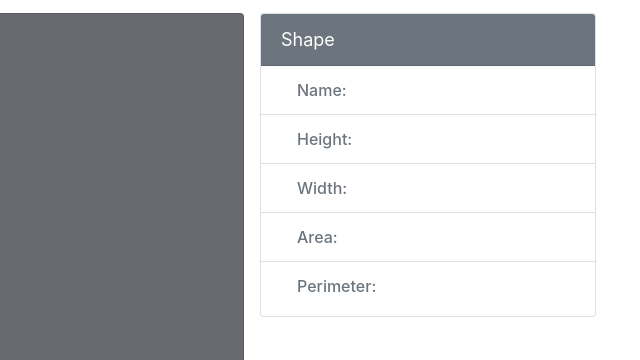
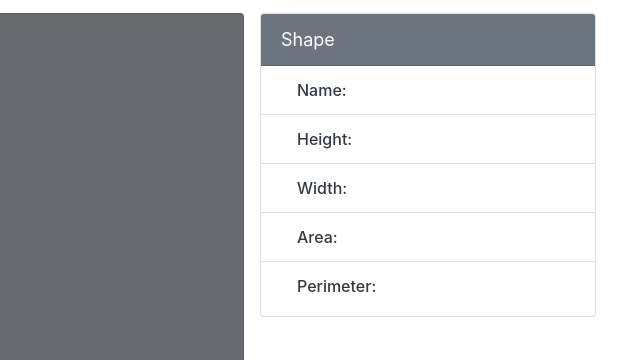
Before and after one commit to cattmampbell/shape-up-or-shape-out, a plain HTML site: page index.html in a window 1280 px wide. Shown: the part 138-498 px from the top of the page, 525-1165 px from the left. Drawn offline with nearby package versions, Linux system fonts and the light colour scheme.

Commit message:
Altered styling of HTML elements via index.html and styles.css files.

```diff
--- a/index.html
+++ b/index.html
@@ -98,42 +98,53 @@
             <!-- Shape Information -->
             <div id="shapeInformation" class="card">
                 <!-- Header -->
-                <div class="card-header text-white bg-secondary sidepanel-header">
+                <div class="sidepanel-header card-header text-white bg-secondary">
                     Shape
                 </div>
                 <ul class="list-group list-group-flush">
                     <!-- Name -->
-                    <li id="shapeName" class="list-group-item">
-                        <span class="sidepanel-list-item text-muted ml-3">
+                    <li class="list-group-item">
+                        <span id="nameSpan" class="sidepanel-span ml-3">
                             Name:
                         </span>
+                        <span id="shapeName" class="sidepanel-list-item ml-1">
 
+                        </span>
                     </li>
                     <!-- Height -->
-                    <li id="shapeHeight" class="list-group-item">
-                        <span class="sidepanel-list-item text-muted ml-3">
+                    <li class="list-group-item">
+                        <span id="heightSpan" class="sidepanel-span ml-3">
                             Height:
                         </span>
+                        <span id="shapeHeight" class="sidepanel-list-item ml-1">
 
+                        </span>
                     </li>
                     <!-- Width -->
-                    <li id="shapeWidth" class="list-group-item">
-                        <span class="sidepanel-list-item text-muted ml-3">
+                    <li class="sidepanel-list-item list-group-item">
+                        <span id="widthSpan" class="sidepanel-span ml-3">
                             Width:
                         </span>
+                        <span id="shapeWidth" class="sidepanel-list-item ml-1">
 
+                        </span>
                     </li>
                     <!-- Area -->
-                    <li id="shapeArea" class="list-group-item">
-                        <span class="sidepanel-list-item text-muted ml-3">
+                    <li class="list-group-item">
+                        <span id="areaSpan" class="sidepanel-span ml-3">
                             Area:
                         </span>
+                        <span id="shapeArea" class="sidepanel-list-item ml-1">
 
+                        </span>
                     </li>
                     <!-- Perimeter -->
-                    <li id="shapePerimeter" class="list-group-item">
-                        <span class="sidepanel-list-item text-muted ml-3">
+                    <li class="list-group-item">
+                        <span id="perimeterSpan" class="sidepanel-span ml-3">
                             Perimeter:
+                        </span>
+                        <span id="shapePerimeter" class="sidepanel-list-item ml-1">
+
                         </span>
 
                     </li>
--- a/styles.css
+++ b/styles.css
@@ -23,7 +23,13 @@
 }
 
 .sidepanel-list-item {
+    font-weight: 400;
+    color: #6c757d;
+}
+
+.sidepanel-span {
     font-weight: 500;
+    color: #343a40;
 }
 
 .shape {
@@ -47,8 +53,8 @@
     opacity: 0.775;
 }
 
-#rectangle,
-#square {
+#Rectangle,
+#Square {
     border-radius: 0.125rem;
 }
 
```
